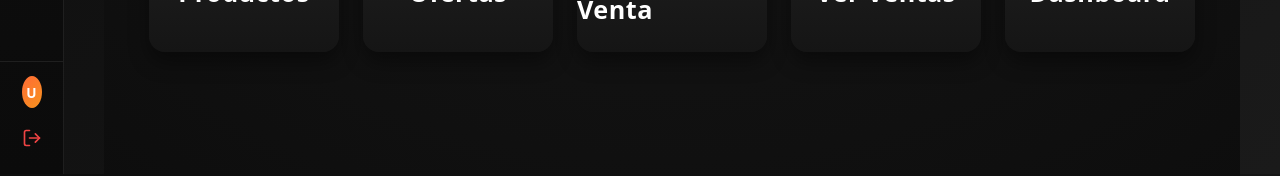
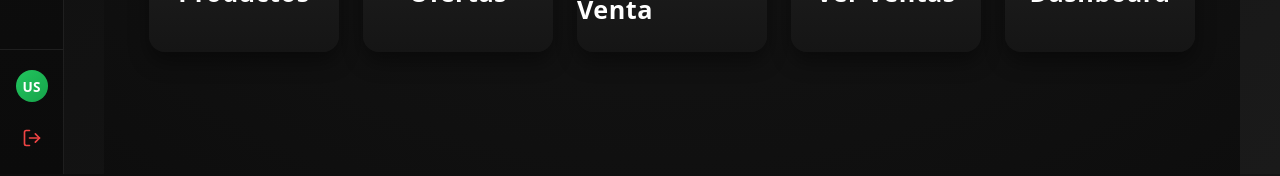
Before and after one commit to facundosofo/PizzaFiori, a React (Vite) app in the folder frontend/: page / in a window 1280 px wide. Shown: the part 626-802 px from the top of the page. Built offline with nearby package versions, Linux system fonts and the light colour scheme; no server answers; sample sign-in values are in the browser's storage.

Commit message:
Fix imagenes de perfil

```diff
--- a/frontend/src/components/layout/Sidebar.tsx
+++ b/frontend/src/components/layout/Sidebar.tsx
@@ -124,6 +124,7 @@ const Sidebar = ({ collapsed, onToggleCollapse, onNavigate }: SidebarProps) => {
             <span className="sidebar-icon">
               <div className="user-avatar">
                 {user?.first_name?.charAt(0).toUpperCase() || "U"}
+                {user?.last_name?.charAt(0).toUpperCase() || "S"}
               </div>
             </span>
             <span className="sidebar-label">
--- a/frontend/src/styles/profile.css
+++ b/frontend/src/styles/profile.css
@@ -112,6 +112,33 @@
   justify-content: center;
 }
 
+.btn-primary {
+  padding: 0.875rem 1.5rem;
+  border-radius: 8px;
+  border: 2px solid #4ade80;
+  background: linear-gradient(135deg, #22c55e 0%, #16a34a 100%);
+  color: white;
+  font-size: 1rem;
+  font-weight: 600;
+  cursor: pointer;
+  transition: all 0.3s ease;
+  letter-spacing: 0.5px;
+}
+
+.btn-primary:hover:not(:disabled) {
+  transform: translateY(-2px);
+  box-shadow: 0 0 25px rgba(34, 197, 94, 0.5);
+}
+
+.btn-primary:active:not(:disabled) {
+  transform: translateY(0);
+}
+
+.btn-primary:disabled {
+  opacity: 0.6;
+  cursor: not-allowed;
+}
+
 .profile-actions .btn-primary {
   max-width: 280px;
 }
--- a/frontend/src/styles/sidebar.css
+++ b/frontend/src/styles/sidebar.css
@@ -229,17 +229,24 @@
   min-height: auto !important;
 }
 
+.sidebar-user .sidebar-icon {
+  width: 32px;
+  height: 32px;
+}
+
 .user-avatar {
   width: 32px;
   height: 32px;
+  aspect-ratio: 1 / 1;
   border-radius: 50%;
-  background: linear-gradient(135deg, #ff6b35 0%, #f7931e 100%);
+  background: linear-gradient(135deg, #22c55e 0%, #16a34a 100%);
   display: flex;
   align-items: center;
   justify-content: center;
   font-size: 0.85rem;
   font-weight: bold;
   color: white;
+  flex-shrink: 0;
 }
 
 .user-info {
```
